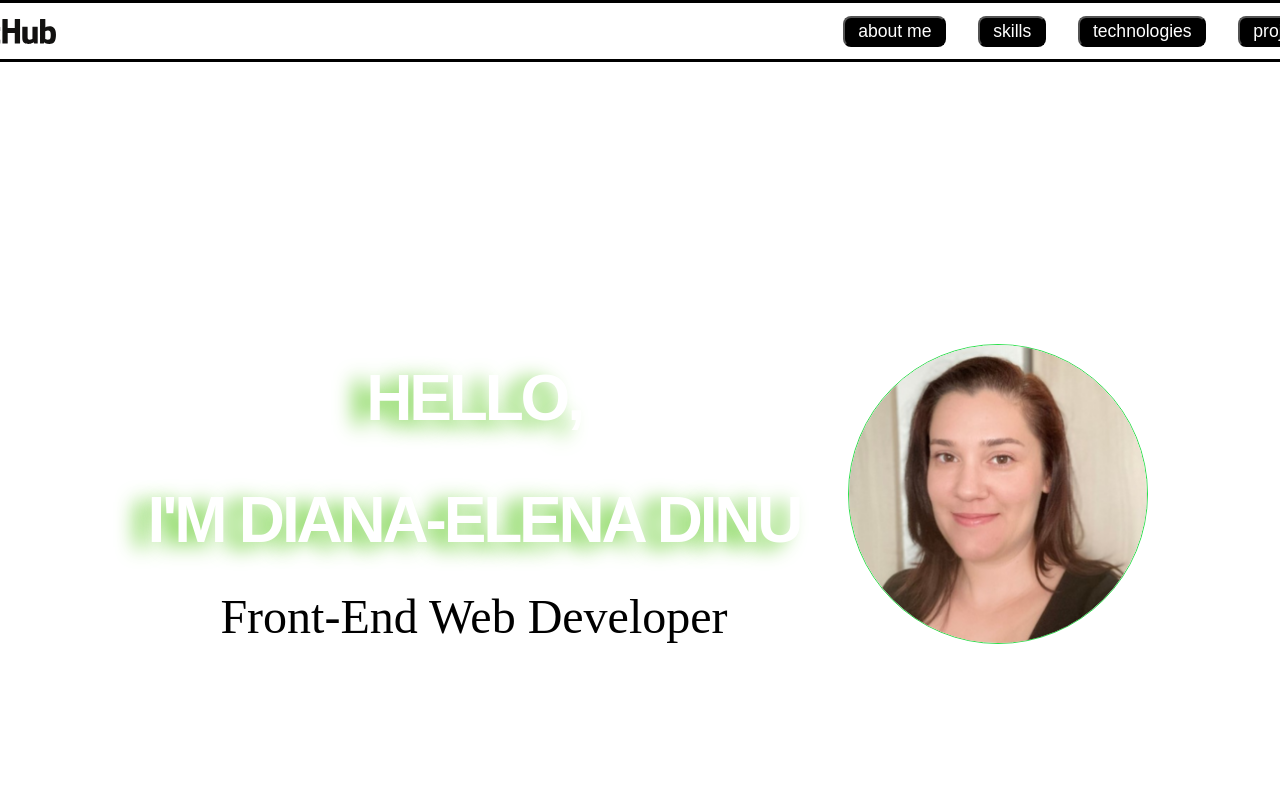
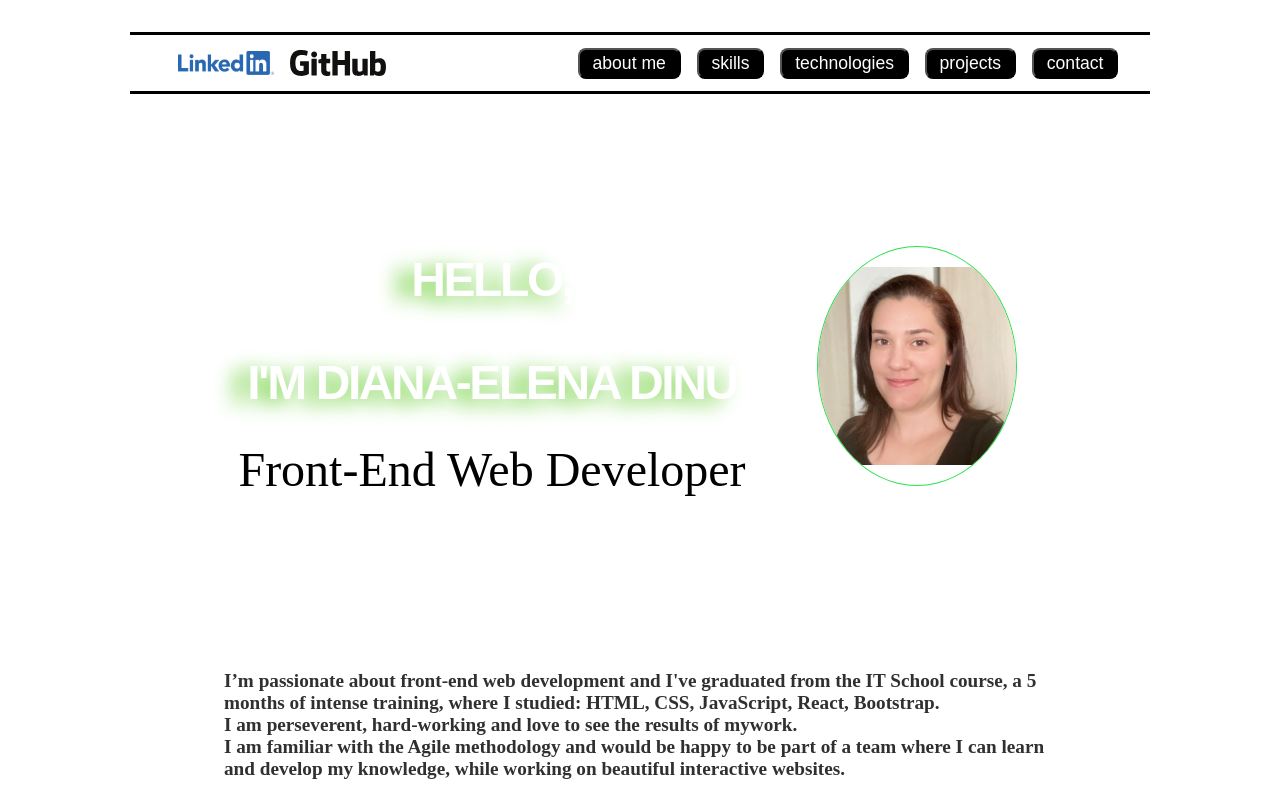
Before and after one commit to Diana-Elen/portofolio, a Next.js app in the folder my-portofolio/: page / in a window 1280 px wide. Shown: the top 800 px of the page. Built offline with nearby package versions, Linux system fonts and the light colour scheme.

Commit message:
update css

```diff
--- a/my-portofolio/style/JobTitle.module.css
+++ b/my-portofolio/style/JobTitle.module.css
@@ -59,7 +59,7 @@
 }
 @media (min-width: 850px) {
     .name {
-        font-size: 3rem;
+        font-size: 1.6rem;
         font-weight: bold;
     }
     .job_title {
@@ -68,13 +68,12 @@
     .job_container {
         display: flex;
         flex-direction: row;
-        height: 100vh;
     }
     .image_dimension {
-        height: 300px;
-        width: 300px;
+        height: 30vh;
+        margin: 2rem;
     }
     .hello {
-        font-size: 4rem;
+        font-size: 3rem;
     }
 }
--- a/my-portofolio/style/Navbar.module.css
+++ b/my-portofolio/style/Navbar.module.css
@@ -27,8 +27,8 @@
     display: flex;
     flex-direction: row;
     align-items: center;
-    gap: 2rem;
-    margin-left: 1rem;
+    gap: 1rem;
+    margin-left: 2rem;
 }
 .linkedin, .github {
     display: none;
@@ -85,9 +85,8 @@
         flex-direction: row;
         justify-content: flex-end;
         align-items: center;
-        gap: 2rem;
+        gap: 1rem;
         padding: 1rem 2rem;
-        width: 100vw;
         height: 6vh;
     }
     .navbar_group {
@@ -96,7 +95,11 @@
         justify-content: center;
         align-items: center;
         background-color: white;
-        border: 3px solid black;
+        border-block: 3px solid black;
+        margin-block-start: 2rem;
+    }
+    .navbar_group:hover {
+        border-block: 2px solid #66cf2d;
     }
     .linkedin, .github {
         display: flex;
```
